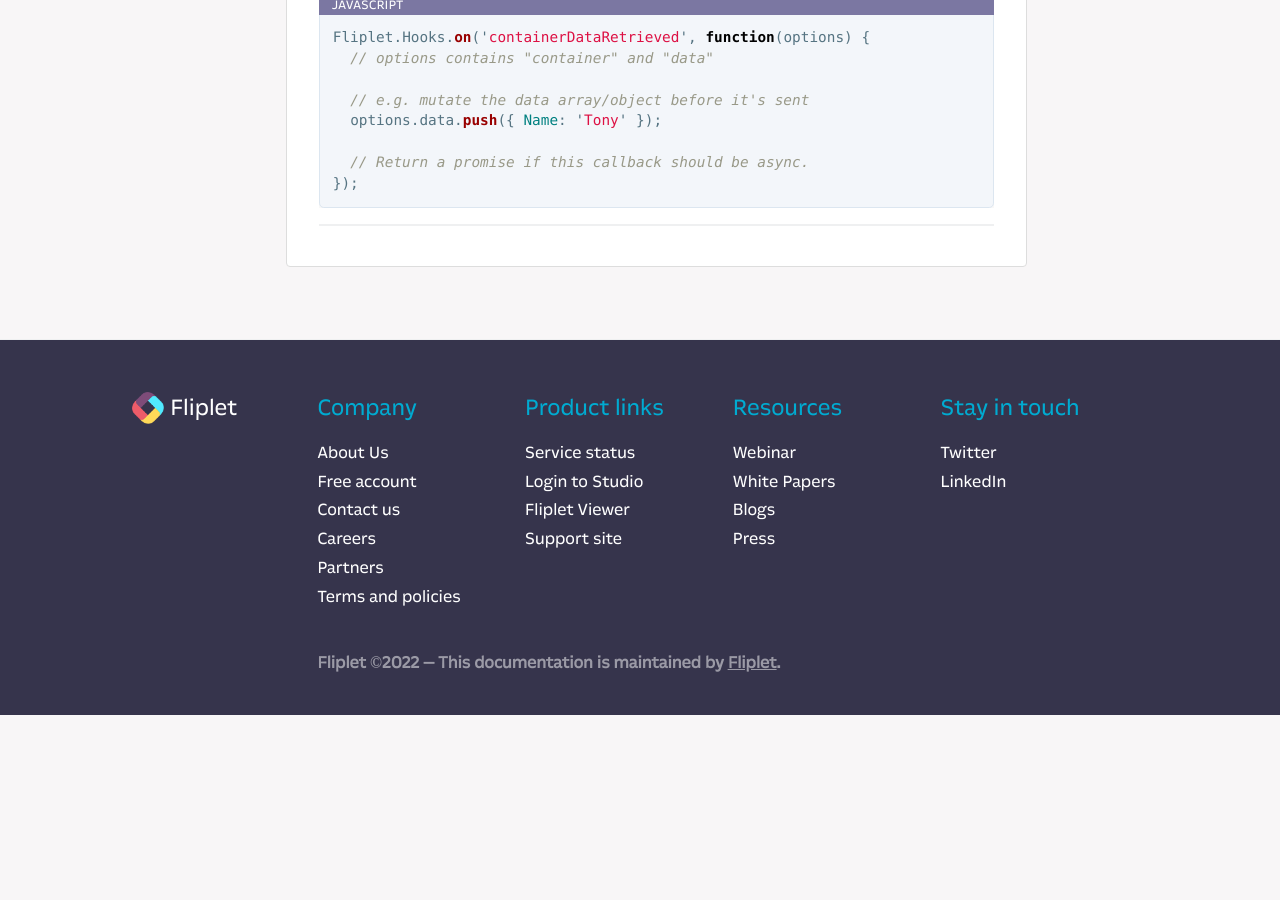
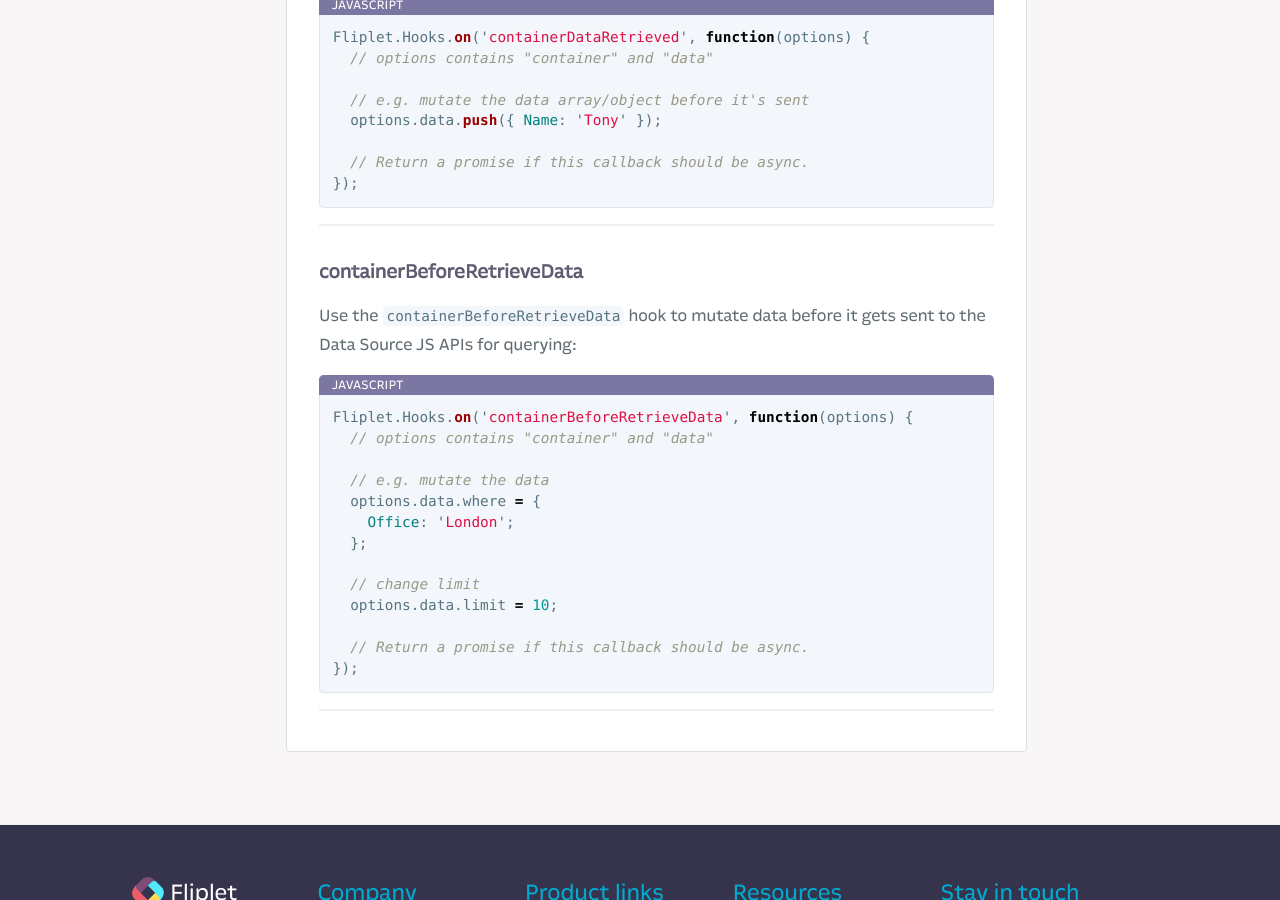
Before and after one commit to Fliplet/fliplet-cli, a Jekyll site: the page built from docs/API/components/dynamic-container.md, in a window 1280 px wide and 900 px high, scrolled down 2332 px. Built offline with Jekyll 4.4.1, drawn with Linux system fonts in a browser that asks for light colours; nearby versions of some CDN libraries; our own code applies the rules of GitHub Pages for plain Markdown files; library files that are not in the unit come from our copies; comment, search, counter and statistics services are not loaded; a style sheet for code colours, icons or effects is not loaded; before the commit the page ends 3047 px from its top, so only the background shows below that; some of the changed text lies outside the part shown.

Commit message:
added hook

````diff
--- a/docs/API/components/dynamic-container.md
+++ b/docs/API/components/dynamic-container.md
@@ -93,3 +93,25 @@
 ```
 
 ---
+
+### containerBeforeRetrieveData
+
+Use the `containerBeforeRetrieveData` hook to mutate data before it gets sent to the Data Source JS APIs for querying:
+
+```js
+Fliplet.Hooks.on('containerBeforeRetrieveData', function(options) {
+  // options contains "container" and "data"
+
+  // e.g. mutate the data
+  options.data.where = {
+    Office: 'London';
+  };
+
+  // change limit
+  options.data.limit = 10;
+
+  // Return a promise if this callback should be async.
+});
+```
+
+---
````
